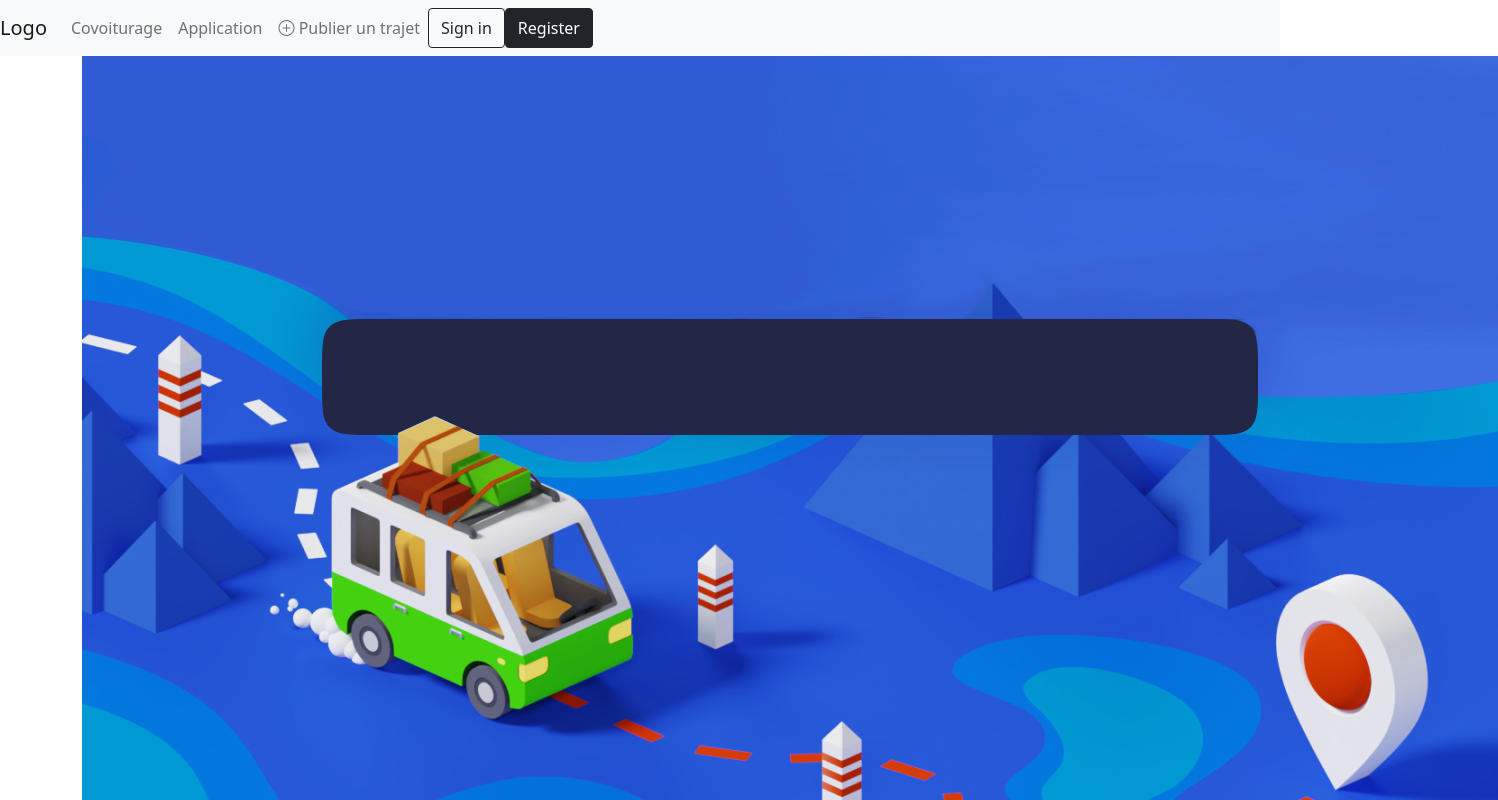
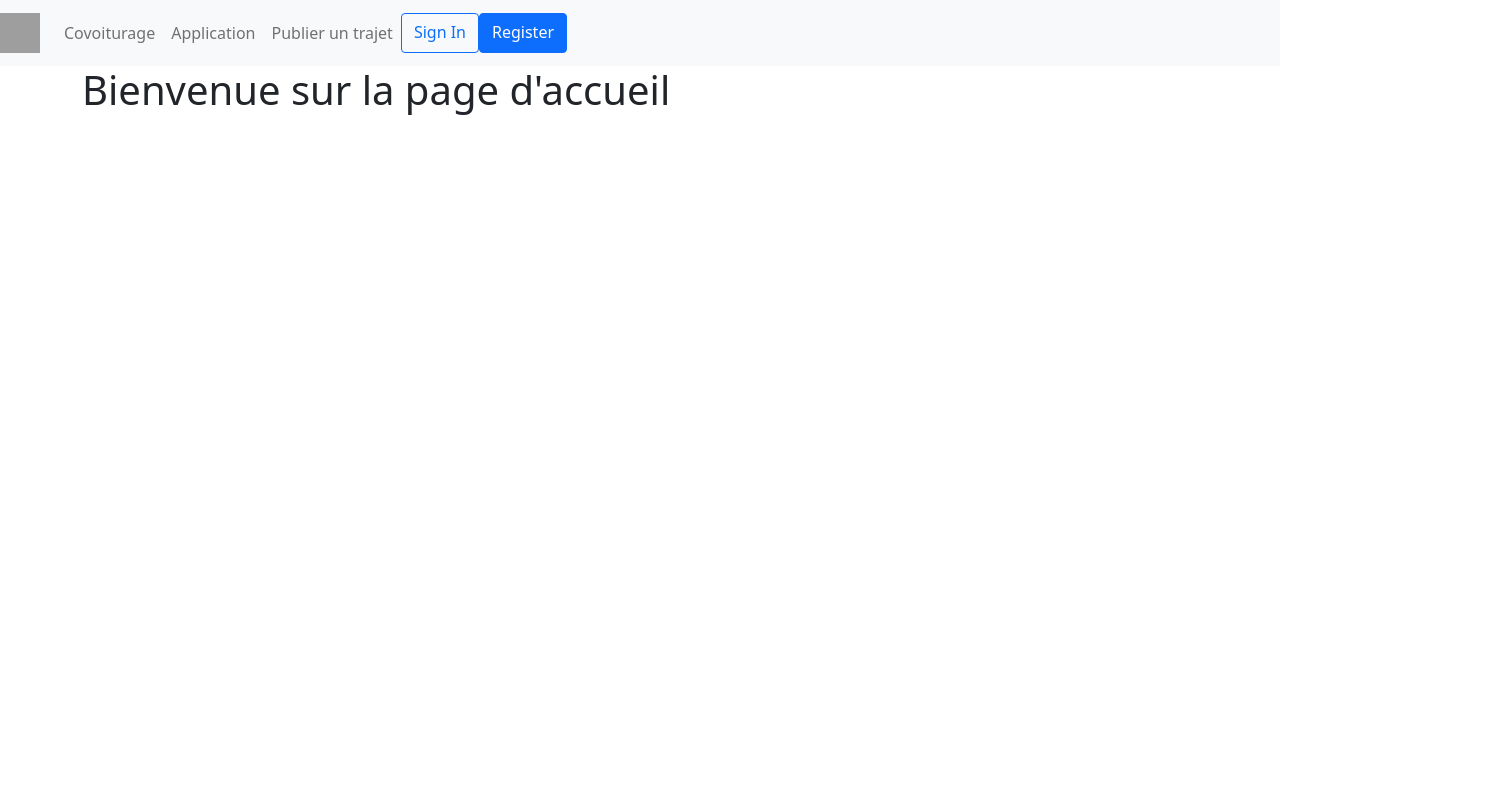
Before and after one commit to DjeelK/Projet_Pimp_My_Ride, a React (Create React App) app: page / in a window 1280 px wide. Shown: the top 800 px of the page, 1498 px wide, since content can reach past the window. Built offline with nearby package versions, Linux system fonts and the light colour scheme; grey boxes are pictures that could not be loaded.

Commit message:
add routing

```diff
--- a/package.json
+++ b/package.json
@@ -3,13 +3,18 @@
   "version": "0.1.0",
   "private": true,
   "dependencies": {
+    "@reduxjs/toolkit": "^1.9.5",
     "@testing-library/jest-dom": "^5.17.0",
     "@testing-library/react": "^13.4.0",
     "@testing-library/user-event": "^13.5.0",
     "bootstrap": "^5.3.1",
     "react": "^18.2.0",
+    "react-bootstrap": "^2.8.0",
     "react-dom": "^18.2.0",
+    "react-redux": "^8.1.2",
+    "react-router-dom": "^6.15.0",
     "react-scripts": "5.0.1",
+    "redux": "^4.2.1",
     "web-vitals": "^2.1.4"
   },
   "scripts": {
--- a/src/App.jsx
+++ b/src/App.jsx
@@ -1,19 +1,11 @@
-import NavBar from './components/header/NavBar'
-import ImgHome from './assets/website_home.png'
+import React from 'react';
+import HomePage from './routes/HomePage';
 
 function App() {
   return (
-    <div className="App">
-      <header>
-          <NavBar/>
-      </header>
-      <main className='container'>
-        <div>
-        <img src={ImgHome} alt="mon image"/>
-        </div>
-
-      </main>
-    </div>
+      <div className="App">
+          <HomePage />
+      </div>
   );
 }
 
--- a/src/app-routing.js
+++ b/src/app-routing.js
@@ -0,0 +1,21 @@
+import App from "./App";
+import ErrorPage from './routes/ErrorPage'
+import HomePage from './routes/HomePage'
+
+const { createBrowserRouter } = require("react-router-dom");
+
+const router = createBrowserRouter([
+    {
+        path: "/",
+        element: <App />,
+        errorElement: <ErrorPage />,
+        children: [
+            {
+                path: "/",
+                element: <HomePage />
+            },
+        ]
+    }
+])
+
+export default router
--- a/src/components/header/NavBar.jsx
+++ /dev/null
@@ -1,32 +0,0 @@
-// import { useDispatch } from "react-redux"
-
-const NavBar = () => {
-    // const user = useSelector(state => state.auth.user)
-    // const dispatch = useDispatch()
-
-    return (
-        <nav class="navbar navbar-expand-lg navbar-light bg-light">
-  <a class="navbar-brand" href="#">Logo</a>
-  <button class="navbar-toggler" type="button" data-toggle="collapse" data-target="#navbarNav" aria-controls="navbarNav" aria-expanded="false" aria-label="Toggle navigation">
-    <span class="navbar-toggler-icon"></span>
-  </button>
-  <div class="collapse navbar-collapse" id="navbarNav">
-    <ul class="navbar-nav">
-      <li class="nav-item active">
-        <a class="nav-link" href="#">Covoiturage</a>
-      </li>
-      <li class="nav-item">
-        <a class="nav-link" href="#">Application</a>
-      </li>
-      <li class="nav-item">
-        <a class="nav-link" href="#"><i class="bi bi-plus-circle"></i> Publier un trajet</a>
-      </li>
-      <button type="button" class="btn btn-outline-dark">Sign in</button>
-      <button type="button" class="btn btn-dark">Register</button>
-    </ul>
-  </div>
-</nav>
-    )
-    }
-
-export default NavBar
--- /dev/null
+++ b/src/components/header/NavigationBar.jsx
@@ -0,0 +1,35 @@
+import React from 'react';
+import { Link } from 'react-router-dom';
+import { Navbar, Nav, Button } from 'react-bootstrap';
+
+const NavigationBar = () => {
+  return (
+    <Navbar bg="light" expand="lg" className="navbar-expand-lg">
+      <Navbar.Brand>
+        <Link to="/">
+          <img
+            src="/Projet_Pimp_My_Ride/src/assets/logo-sans-fond.svg"
+            alt="Logo"
+            width="40"
+            height="40"
+            className="navbar-brand-logo"
+          />
+        </Link>
+      </Navbar.Brand>
+      <Navbar.Toggle aria-controls="basic-navbar-nav" />
+      <Navbar.Collapse id="basic-navbar-nav">
+        <Nav className="mr-auto">
+          <Link to="/covoiturage" className="nav-link">Covoiturage</Link> {/* Utilise Link ici */}
+          <Link to="/application" className="nav-link">Application</Link> {/* Utilise Link ici */}
+        </Nav>
+        <Nav>
+          <Link to="/publier-trajet" className="nav-link">Publier un trajet</Link> {/* Utilise Link ici */}
+          <Button variant="outline-primary" as={Link} to="/sign-in" className="nav-button">Sign In</Button>
+          <Button variant="primary" as={Link} to="/register" className="nav-button">Register</Button>
+        </Nav>
+      </Navbar.Collapse>
+    </Navbar>
+  );
+};
+
+export default NavigationBar;
--- a/src/index.js
+++ b/src/index.js
@@ -1,10 +1,19 @@
 import React from 'react';
 import ReactDOM from 'react-dom/client';
-import App from './App';
+import reportWebVitals from './reportWebVitals';
+import { Provider } from 'react-redux';
+import store from './store';
+import { RouterProvider } from 'react-router-dom';
+import router from './app-routing';
+
 
 const root = ReactDOM.createRoot(document.getElementById('root'));
 root.render(
   <React.StrictMode>
-    <App />
+    <Provider store={store}>
+      <RouterProvider router={router} />
+    </Provider>
   </React.StrictMode>
 );
+
+reportWebVitals();
--- /dev/null
+++ b/src/reportWebVitals.js
@@ -0,0 +1,13 @@
+const reportWebVitals = onPerfEntry => {
+  if (onPerfEntry && onPerfEntry instanceof Function) {
+    import('web-vitals').then(({ getCLS, getFID, getFCP, getLCP, getTTFB }) => {
+      getCLS(onPerfEntry);
+      getFID(onPerfEntry);
+      getFCP(onPerfEntry);
+      getLCP(onPerfEntry);
+      getTTFB(onPerfEntry);
+    });
+  }
+};
+
+export default reportWebVitals;
--- /dev/null
+++ b/src/routes/ErrorPage.jsx
@@ -0,0 +1,26 @@
+import { useRouteError } from "react-router-dom"
+import NavigationBar from "../components/header/NavigationBar"
+
+
+const ErrorPage = () => {
+  const error = useRouteError()
+
+  return (
+    <div className="App">
+      <header>
+        <NavigationBar/>
+      </header>
+      <main className="container">
+        <div className="my-3 row">
+          <div className="col-10 offset-1 rounded bg-dark p-3 text-light">
+            <h3>Error {error.status}</h3>
+            <hr />
+            <p>{error.data}</p>
+          </div>
+        </div>
+      </main>
+    </div>
+  )
+}
+
+export default ErrorPage
--- /dev/null
+++ b/src/routes/HomePage.jsx
@@ -0,0 +1,15 @@
+import React from 'react';
+import NavigationBar from '../components/header/NavigationBar'; // Assure-toi d'utiliser le chemin correct pour importer NavigationBar
+
+const HomePage = () => {
+  return (
+    <div>
+      <NavigationBar />
+      <div className="container">
+        <h1>Bienvenue sur la page d'accueil</h1>
+      </div>
+    </div>
+  );
+};
+
+export default HomePage;
--- /dev/null
+++ b/src/store.js
@@ -0,0 +1,9 @@
+import { configureStore } from "@reduxjs/toolkit";
+
+const store = configureStore({
+    reducer:{
+
+    }
+})
+
+export default store
```
Also changed, not shown: src/App.css (added), src/ErrorPage.jsx (deleted), 1 other file (tests, documents, lock files or other folders).
